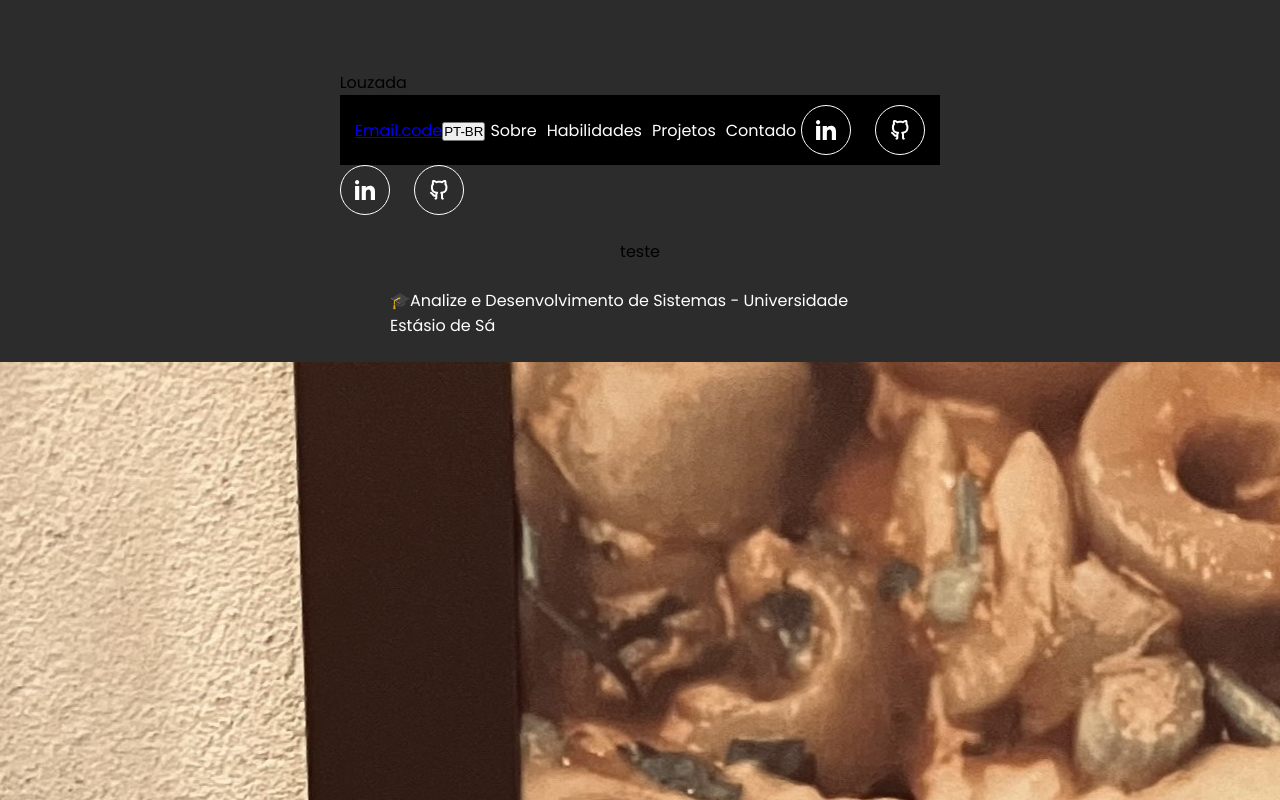
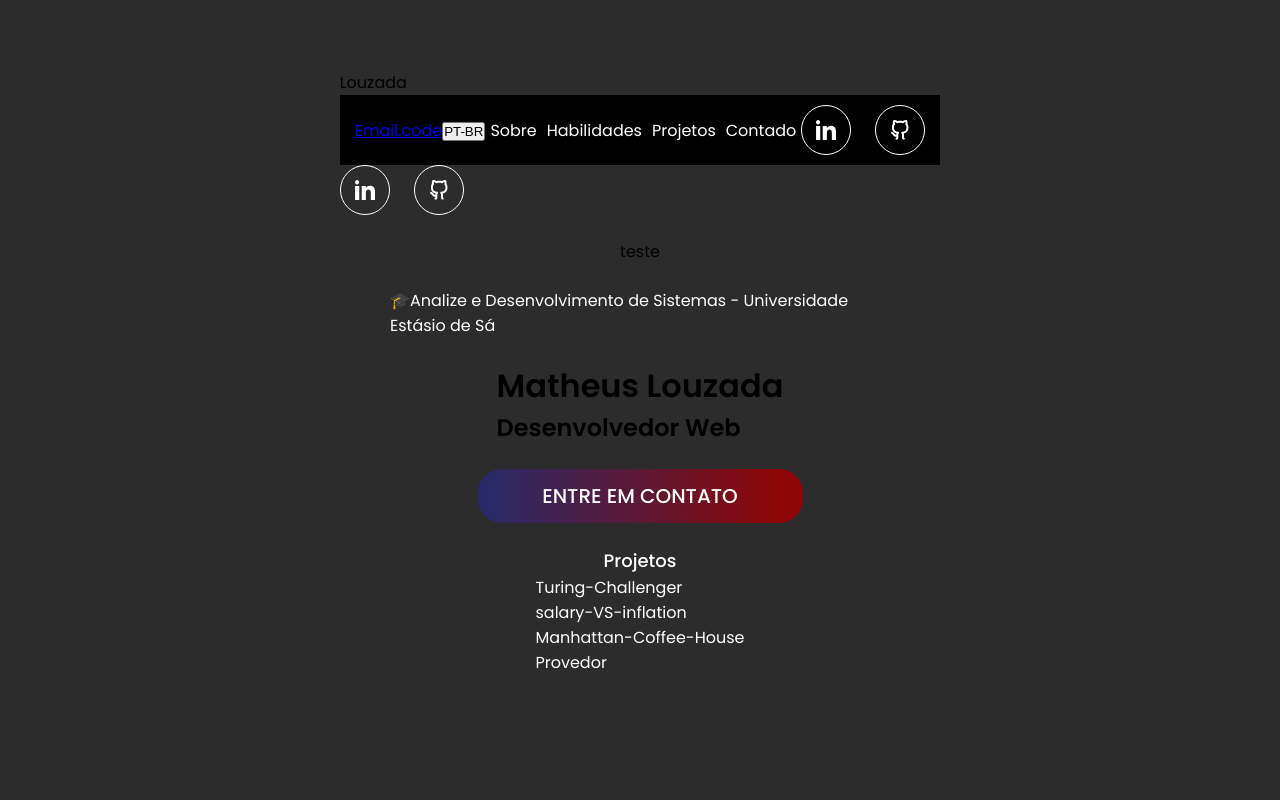
Before and after one commit to mtlouzada/my-portfolio, a Next.js app: page / in a window 1280 px wide. Shown: the top 800 px of the page. Built offline with nearby package versions, Linux system fonts and the light colour scheme.

Commit message:
comment profile picture

```diff
--- a/src/app/page.tsx
+++ b/src/app/page.tsx
@@ -10,7 +10,7 @@ export default function Home() {
       <Header/>
       <Information/>
       <div>
-        <img className="me" src="/perfil-portfolio.jpg" alt="Foto Perfil" />
+        {/* <img className="me" src="/perfil-portfolio.jpg" alt="Foto Perfil" /> */}
         <h1>Matheus Louzada</h1>
         <h2>Desenvolvedor Web</h2>
       </div>
```
